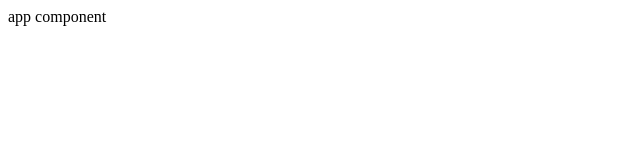
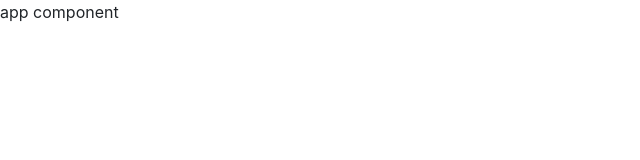
Before and after one commit to richard-buckingham/address-book, an Angular app: page / in a window 1280 px wide. Shown: the top 160 px of the page, without its empty margins (0-640 px from the left). Built offline with nearby package versions, Linux system fonts and the light colour scheme.

Commit message:
include bootstrap and font awesome

```diff
--- a/package.json
+++ b/package.json
@@ -20,7 +20,9 @@
     "@angular/platform-browser": "^6.0.3",
     "@angular/platform-browser-dynamic": "^6.0.3",
     "@angular/router": "^6.0.3",
+    "bootstrap": "^4.1.3",
     "core-js": "^2.5.4",
+    "font-awesome": "^4.7.0",
     "rxjs": "^6.0.0",
     "zone.js": "^0.8.26"
   },
--- a/src/styles.css
+++ b/src/styles.css
@@ -1 +1,2 @@
-/* You can add global styles to this file, and also import other style files */
+@import "~bootstrap/dist/css/bootstrap.css";
+@import "~font-awesome/css/font-awesome.css";
```
Also changed, not shown: 1 other file (tests, documents, lock files or other folders).
